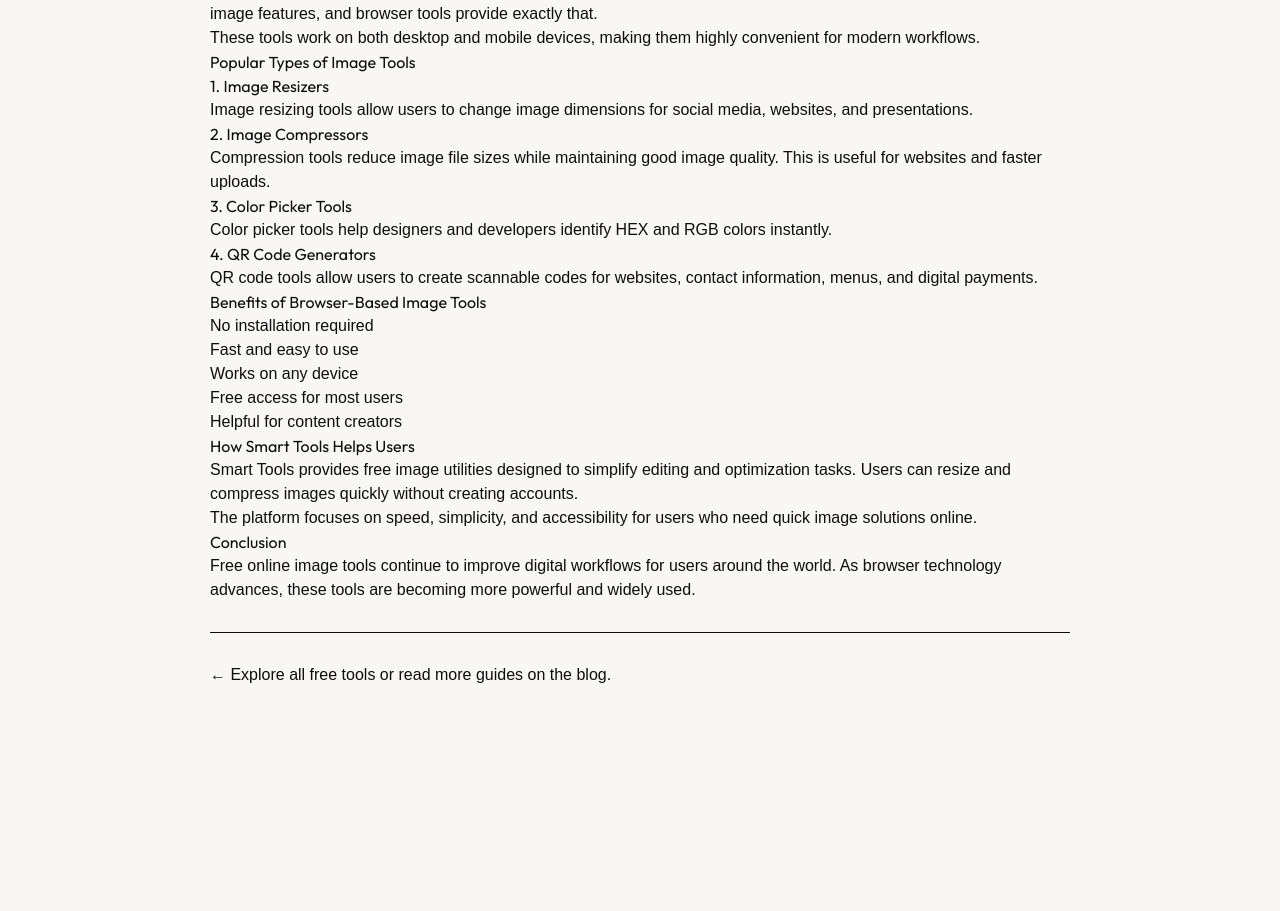
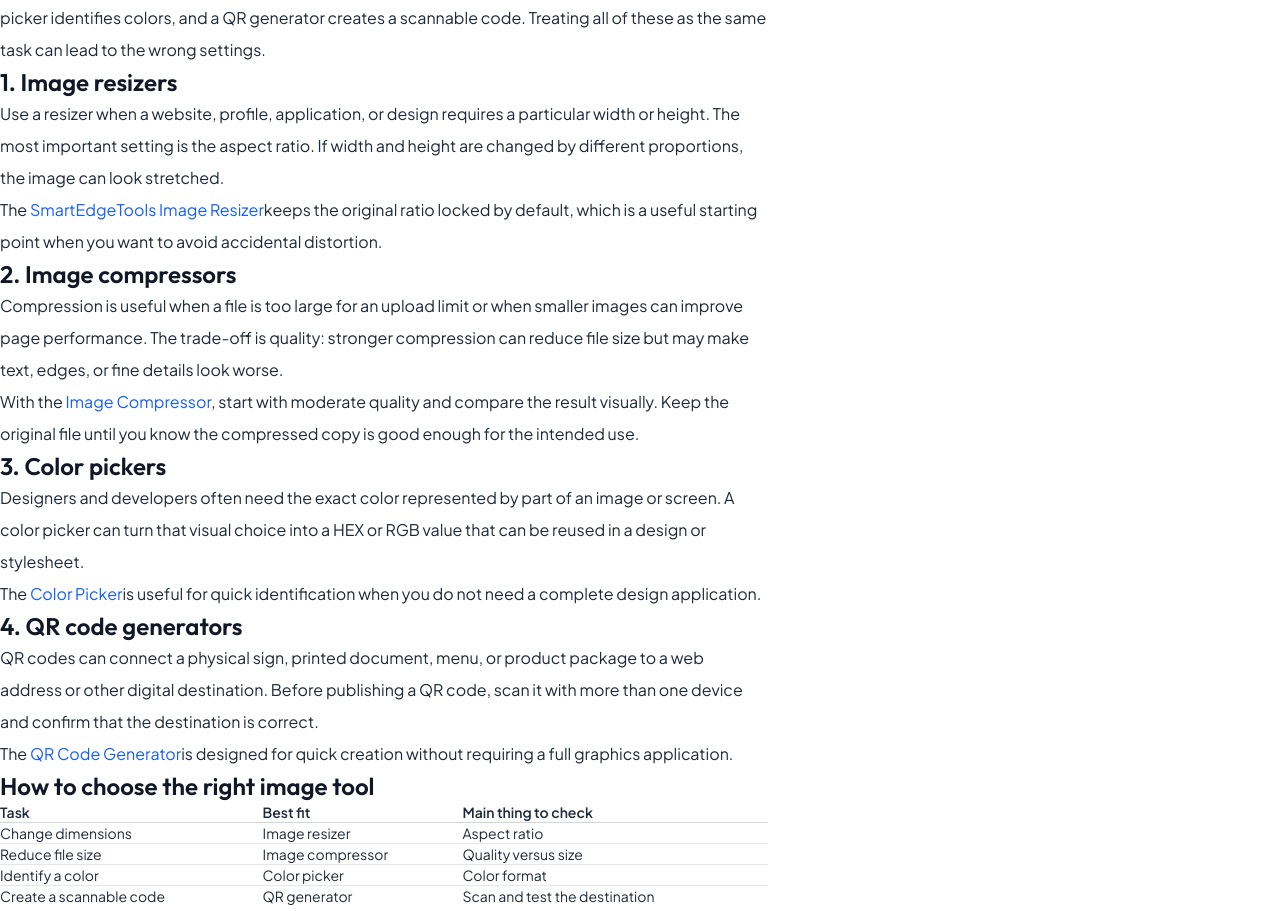
Before and after one commit to athersaud-smart-tools/smart-tools, a Next.js app: page /blog/best-free-image-tools in a window 1280 px wide. Shown: the part 230-1141 px from the top of the page. Before the commit the page ends 937 px from the top, so only its background shows below. Built offline with nearby package versions, Linux system fonts and the light colour scheme.

Commit message:
upgrade blog content for AdSense readiness

```diff
--- a/app/blog/best-free-image-tools/page.tsx
+++ b/app/blog/best-free-image-tools/page.tsx
@@ -4,114 +4,134 @@
 export const metadata: Metadata = {
   title: "Best Free Online Image Tools in 2026",
   description:
-    "Learn about the best free browser-based image resizers, compressors, color pickers, and QR code tools for 2026.",
+    "A practical guide to choosing online image resizers, compressors, color tools, and QR code generators for everyday tasks.",
   alternates: { canonical: "/blog/best-free-image-tools" },
 };
 
 export default function ArticlePage() {
   return (
-    <main
-      style={{
-        padding: "20px",
-        maxWidth: "900px",
-        margin: "auto",
-        fontFamily: "Arial",
-      }}
-    >
-      <Link href="/blog" style={{ display: "inline-block", marginBottom: "20px" }}>← Back to Blog</Link>
+    <main className="min-h-screen bg-white px-6 py-12 text-gray-800">
+      <article className="mx-auto max-w-3xl">
+        <Link href="/blog" className="mb-8 inline-block text-sm font-medium text-blue-600 hover:underline">← Back to Guides</Link>
+        <header>
+          <p className="text-sm font-semibold uppercase tracking-wide text-blue-600">Image Guide</p>
+          <h1 className="mt-2 text-4xl font-bold tracking-tight text-gray-900">Best Free Online Image Tools in 2026</h1>
+          <p className="mt-4 text-lg leading-8 text-gray-600">
+            You often do not need a full image editor for a simple resize, compression job, color check,
+            or QR code. The right focused tool can be faster and easier to use.
+          </p>
+          <p className="mt-3 text-sm text-gray-500">Updated October 8, 2026 · SmartEdgeTools Editorial Team</p>
+        </header>
 
-      <h1>Best Free Online Image Tools in 2026</h1>
-
+        <div className="mt-10 space-y-7 leading-8">
           <p>
-        Online image tools are becoming increasingly popular for creators,
-        students, businesses, and everyday internet users. These tools allow
-        users to edit and optimize images directly in a browser.
+            Image work ranges from changing a single dimension to preparing a file for a website upload.
+            The best tool depends on the problem: resizing changes dimensions, compression targets file
+            size, a color picker identifies colors, and a QR generator creates a scannable code. Treating
+            all of these as the same task can lead to the wrong settings.
           </p>
 
+          <h2 className="text-2xl font-semibold text-gray-900">1. Image resizers</h2>
           <p>
-        Instead of downloading large software programs, users can now
-        <Link href="/image/resize"> resize</Link>, <Link href="/image/compress">compress</Link>,
-        and edit images online quickly and easily.
+            Use a resizer when a website, profile, application, or design requires a particular width or
+            height. The most important setting is the aspect ratio. If width and height are changed by
+            different proportions, the image can look stretched.
+          </p>
+          <p>
+            The <Link href="/image/resize" className="text-blue-600 hover:underline">SmartEdgeTools Image Resizer</Link>
+            keeps the original ratio locked by default, which is a useful starting point when you want to
+            avoid accidental distortion.
           </p>
 
-      <h2>Why Online Image Tools Are Useful</h2>
-
+          <h2 className="text-2xl font-semibold text-gray-900">2. Image compressors</h2>
           <p>
-        Image tools help improve productivity by making image editing faster and
-        more accessible. Most users only need basic image features, and browser
-        tools provide exactly that.
+            Compression is useful when a file is too large for an upload limit or when smaller images can
+            improve page performance. The trade-off is quality: stronger compression can reduce file size
+            but may make text, edges, or fine details look worse.
+          </p>
+          <p>
+            With the <Link href="/image/compress" className="text-blue-600 hover:underline">Image Compressor</Link>,
+            start with moderate quality and compare the result visually. Keep the original file until you
+            know the compressed copy is good enough for the intended use.
           </p>
 
+          <h2 className="text-2xl font-semibold text-gray-900">3. Color pickers</h2>
           <p>
-        These tools work on both desktop and mobile devices, making them highly
-        convenient for modern workflows.
+            Designers and developers often need the exact color represented by part of an image or screen.
+            A color picker can turn that visual choice into a HEX or RGB value that can be reused in a
+            design or stylesheet.
+          </p>
+          <p>
+            The <Link href="/color-picker" className="text-blue-600 hover:underline">Color Picker</Link>
+            is useful for quick identification when you do not need a complete design application.
           </p>
 
-      <h2>Popular Types of Image Tools</h2>
-
-      <h3>1. Image Resizers</h3>
-
+          <h2 className="text-2xl font-semibold text-gray-900">4. QR code generators</h2>
           <p>
-        <Link href="/image/resize">Image resizing tools</Link> allow users to change image
-        dimensions for social media, websites, and presentations.
+            QR codes can connect a physical sign, printed document, menu, or product package to a web
+            address or other digital destination. Before publishing a QR code, scan it with more than one
+            device and confirm that the destination is correct.
+          </p>
+          <p>
+            The <Link href="/qr-code" className="text-blue-600 hover:underline">QR Code Generator</Link>
+            is designed for quick creation without requiring a full graphics application.
           </p>
 
-      <h3>2. Image Compressors</h3>
+          <h2 className="text-2xl font-semibold text-gray-900">How to choose the right image tool</h2>
+          <table className="w-full border-collapse text-left text-sm">
+            <thead>
+              <tr className="border-b border-gray-300">
+                <th className="px-3 py-3 font-semibold">Task</th>
+                <th className="px-3 py-3 font-semibold">Best fit</th>
+                <th className="px-3 py-3 font-semibold">Main thing to check</th>
+              </tr>
+            </thead>
+            <tbody>
+              <tr className="border-b border-gray-200">
+                <td className="px-3 py-3">Change dimensions</td>
+                <td className="px-3 py-3">Image resizer</td>
+                <td className="px-3 py-3">Aspect ratio</td>
+              </tr>
+              <tr className="border-b border-gray-200">
+                <td className="px-3 py-3">Reduce file size</td>
+                <td className="px-3 py-3">Image compressor</td>
+                <td className="px-3 py-3">Quality versus size</td>
+              </tr>
+              <tr className="border-b border-gray-200">
+                <td className="px-3 py-3">Identify a color</td>
+                <td className="px-3 py-3">Color picker</td>
+                <td className="px-3 py-3">Color format</td>
+              </tr>
+              <tr>
+                <td className="px-3 py-3">Create a scannable code</td>
+                <td className="px-3 py-3">QR generator</td>
+                <td className="px-3 py-3">Scan and test the destination</td>
+              </tr>
+            </tbody>
+          </table>
 
+          <h2 className="text-2xl font-semibold text-gray-900">Privacy and image files</h2>
           <p>
-        <Link href="/image/compress">Compression tools</Link> reduce image file sizes while
-        maintaining good image quality. This is useful for websites and faster uploads.
+            Before using any online image service, consider whether the image contains personal,
+            confidential, or sensitive information. Check how the particular service processes uploads.
+            For tools that work locally in the browser, keeping the original file on your device can be
+            an important advantage.
           </p>
 
-      <h3>3. Color Picker Tools</h3>
-
+          <h2 className="text-2xl font-semibold text-gray-900">Conclusion</h2>
           <p>
-        <Link href="/color-picker">Color picker tools</Link> help designers and developers
-        identify HEX and RGB colors instantly.
+            A focused image utility is often enough for a small job. Match the tool to the task, preserve
+            the original file, check the output before publishing it, and pay attention to privacy when
+            working with sensitive images.
           </p>
 
-      <h3>4. QR Code Generators</h3>
-
+          <hr />
           <p>
-        <Link href="/qr-code">QR code tools</Link> allow users to create scannable codes for
-        websites, contact information, menus, and digital payments.
+            <Link href="/" className="text-blue-600 hover:underline">Explore image tools</Link>
+            {" "}or <Link href="/blog" className="text-blue-600 hover:underline">read more guides</Link>.
           </p>
-
-      <h2>Benefits of Browser-Based Image Tools</h2>
-
-      <ul>
-        <li>No installation required</li>
-        <li>Fast and easy to use</li>
-        <li>Works on any device</li>
-        <li>Free access for most users</li>
-        <li>Helpful for content creators</li>
-      </ul>
-
-      <h2>How Smart Tools Helps Users</h2>
-
-      <p>
-        Smart Tools provides free image utilities designed to simplify editing
-        and optimization tasks. Users can <Link href="/image/resize">resize</Link> and
-        <Link href="/image/compress"> compress</Link> images quickly without creating accounts.
-      </p>
-
-      <p>
-        The platform focuses on speed, simplicity, and accessibility for users
-        who need quick image solutions online.
-      </p>
-
-      <h2>Conclusion</h2>
-
-      <p>
-        Free online image tools continue to improve digital workflows for users
-        around the world. As browser technology advances, these tools are
-        becoming more powerful and widely used.
-      </p>
-
-      <hr style={{ margin: "30px 0" }} />
-      <p>
-        <Link href="/">← Explore all free tools</Link> or <Link href="/blog">read more guides on the blog</Link>.
-      </p>
+        </div>
+      </article>
     </main>
   );
 }
```
Lines whose indentation alone changed are shown as unchanged.
